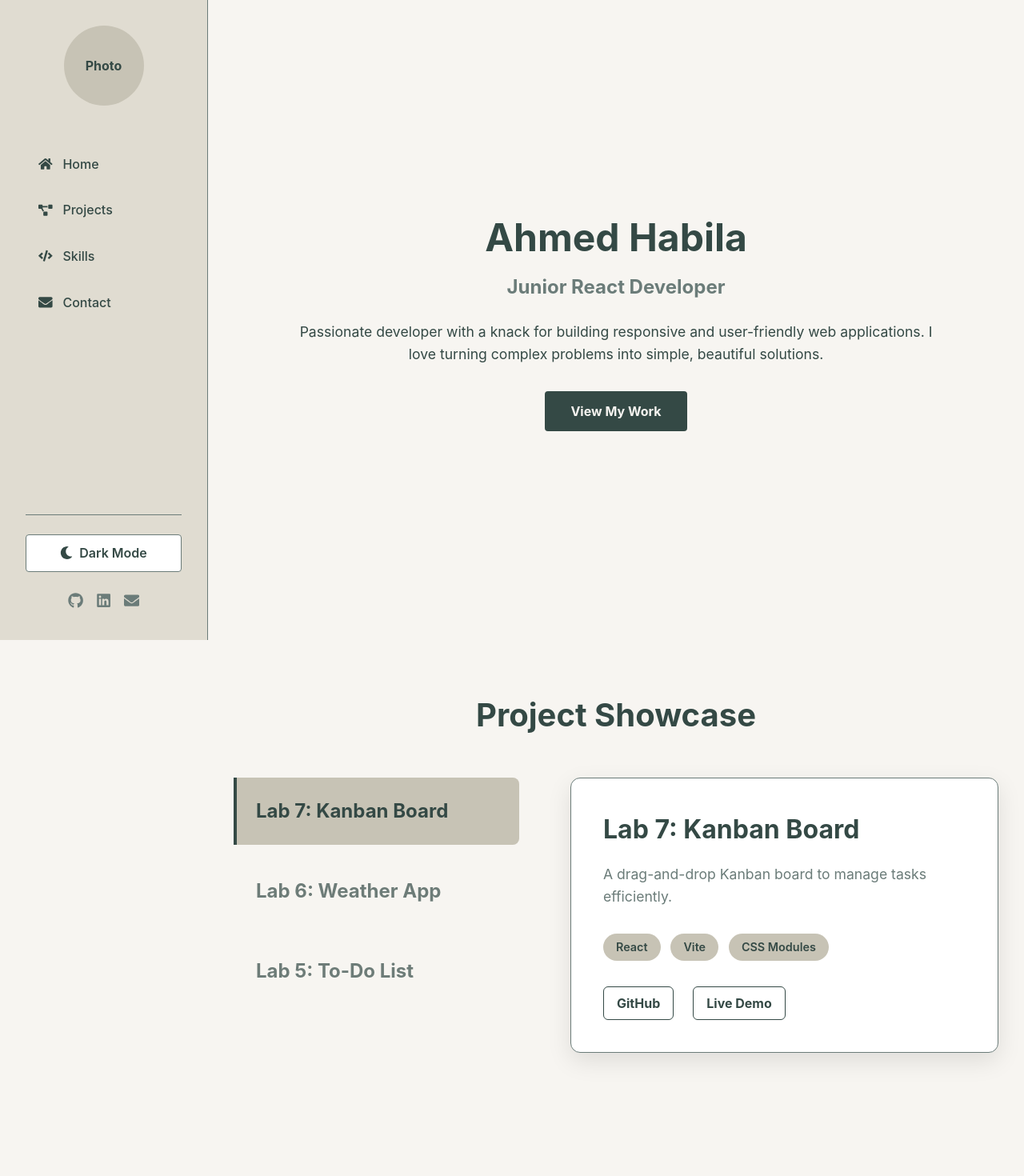
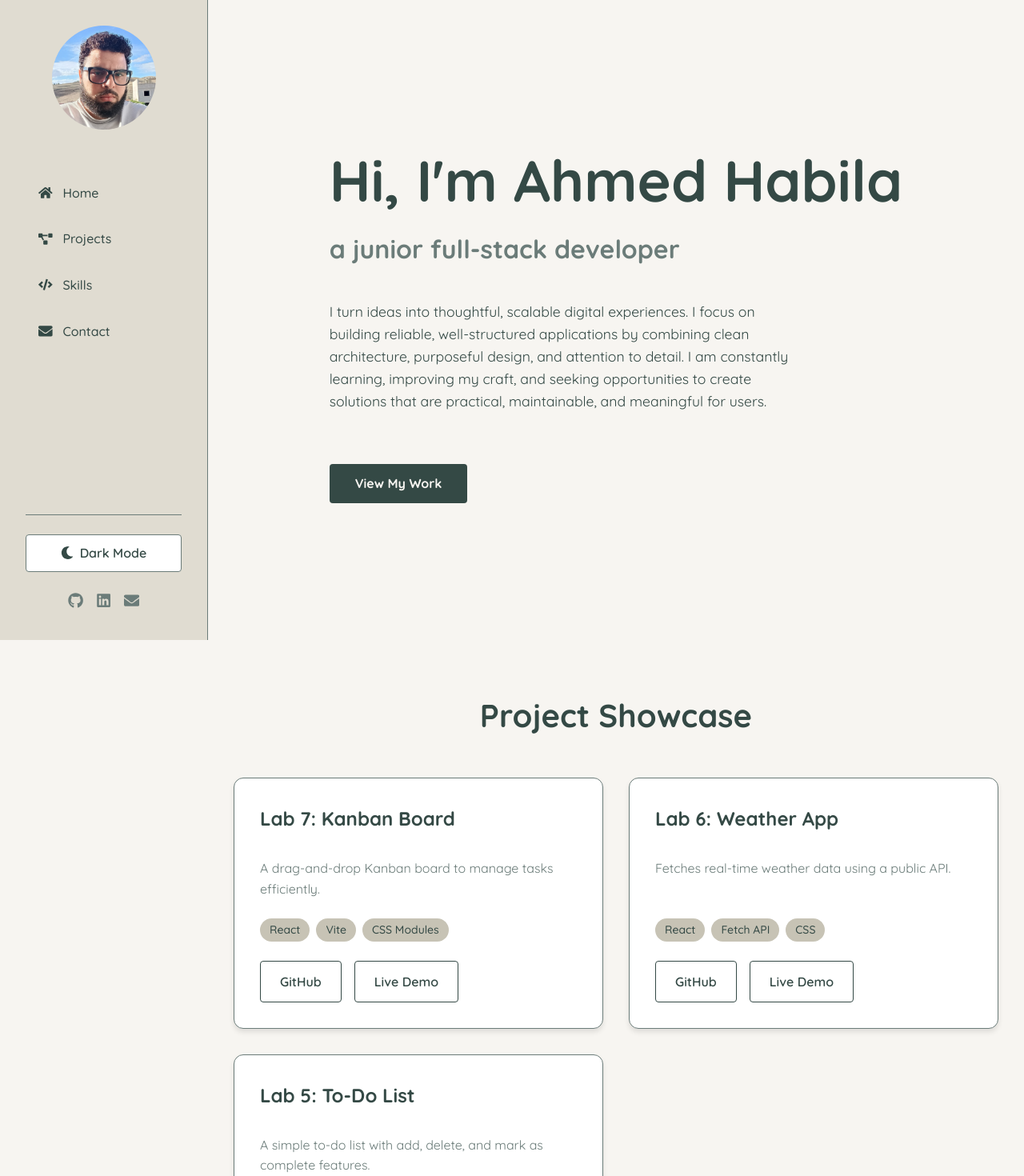
Before and after one commit to Ahmed-Habila/portfolio-caw, a React (Vite) app: page / in a window 1280 px wide. Shown: the top 1470 px of the page at 80% size. Built offline with nearby package versions, Linux system fonts and the light colour scheme.

Commit message:
some ui changes

```diff
--- a/index.html
+++ b/index.html
@@ -4,6 +4,9 @@
     <meta charset="UTF-8" />
     <link rel="icon" type="image/svg+xml" href="/vite.svg" />
     <meta name="viewport" content="width=device-width, initial-scale=1.0" />
+    <link rel="preconnect" href="https://fonts.googleapis.com">
+    <link rel="preconnect" href="https://fonts.gstatic.com" crossorigin>
+    <link href="https://fonts.googleapis.com/css2?family=Quicksand:wght@300..700&family=Rubik:ital,wght@0,300..900;1,300..900&display=swap" rel="stylesheet">
     <title>portfolio-caw</title>
   </head>
   <body>
--- a/src/components/Contact/Contact.jsx
+++ b/src/components/Contact/Contact.jsx
@@ -11,9 +11,9 @@ const Contact = () => {
         <div className={styles.info}>
           <p>Feel free to reach out for collaborations or just a friendly hello!</p>
           <div className={styles.details}>
-            <p><strong>Email:</strong> ahmed@example.com</p>
-            <p><strong>LinkedIn:</strong> <a href="#">linkedin.com/in/ahmed</a></p>
-            <p><strong>GitHub:</strong> <a href="#">github.com/ahmed</a></p>
+            <p><strong>Email:</strong> ahmed.habila@univ-constantine2.dz</p>
+            <p><strong>LinkedIn:</strong> <a href="https://www.linkedin.com/in/ahmed-habila-1b7495300/">https://www.linkedin.com/in/ahmed-habila-1b7495300/</a></p>
+            <p><strong>GitHub:</strong> <a href="https://github.com/Ahmed-Habila">https://github.com/Ahmed-Habila</a></p>
           </div>
         </div>
 
--- a/src/components/Home/Home.jsx
+++ b/src/components/Home/Home.jsx
@@ -6,11 +6,15 @@ const Home = () => {
   return (
     <section id="home" className={styles.home}>
       <div className={styles.content}>
-        <h1>Ahmed Habila</h1>
-        <h2>Junior React Developer</h2>
+        <h1>Hi, I'm Ahmed Habila</h1>
+        <h2>a junior full-stack developer</h2>
         <p className={styles.bio}>
-          Passionate developer with a knack for building responsive and user-friendly web applications.
-          I love turning complex problems into simple, beautiful solutions.
+          I turn ideas into thoughtful,
+          scalable digital experiences. I focus on building reliable,
+           well-structured applications by combining clean architecture,
+           purposeful design, and attention to detail. I am constantly learning,
+           improving my craft, and seeking opportunities to create solutions that are practical,
+           maintainable, and meaningful for users.
         </p>
         <Button href="#projects" variant="primary" className={styles.ctaButton}>View My Work</Button>
       </div>
--- a/src/components/Home/Home.module.css
+++ b/src/components/Home/Home.module.css
@@ -3,49 +3,34 @@
   display: flex;
   justify-content: center;
   align-items: center;
-  text-align: center;
+  text-align: left;
   background-color: var(--bg-color);
   padding: 2rem;
 }
 
 .content {
   max-width: 800px;
-}
-
-.imageContainer {
-  margin-bottom: 1.5rem;
-}
-
-.placeholderImage {
-  width: 150px;
-  height: 150px;
-  border-radius: 50%;
-  background-color: var(--hover-bg);
-  display: flex;
-  justify-content: center;
-  align-items: center;
-  margin: 0 auto;
-  font-size: 0.8rem;
-  color: var(--text-muted);
+  justify-content: start;
 }
 
 .home h1 {
-  font-size: 3rem;
+  font-size: 4.5rem;
   margin-bottom: 0.5rem;
   color: var(--text-color);
 }
 
 .home h2 {
-  font-size: 1.5rem;
+  font-size: 2rem;
   color: var(--text-muted);
-  margin-bottom: 1.5rem;
+  margin-bottom: 2.5rem;
 }
 
 .bio {
   font-size: 1.1rem;
   line-height: 1.6;
-  margin-bottom: 2rem;
+  margin-bottom: 4rem;
   color: var(--text-color);
+  max-width: 600px;
 }
 
 .ctaButton {
--- a/src/components/Projects/Projects.jsx
+++ b/src/components/Projects/Projects.jsx
@@ -1,4 +1,4 @@
-import React, { useState } from 'react';
+import React from 'react';
 import styles from './Projects.module.css';
 import Button from '../Button/Button';
 
@@ -30,39 +30,25 @@ const projectsData = [
 ];
 
 const Projects = () => {
-  const [selectedProject, setSelectedProject] = useState(projectsData[0]);
-
   return (
     <section id="projects" className={styles.projects}>
       <h2>Project Showcase</h2>
-      <div className={styles.container}>
-        <div className={styles.projectList}>
-          {projectsData.map((project) => (
-            <div
-              key={project.id}
-              className={`${styles.projectListItem} ${selectedProject.id === project.id ? styles.active : ''}`}
-              onMouseEnter={() => setSelectedProject(project)}
-            >
-              <h3>{project.title}</h3>
-            </div>
-          ))}
-        </div>
-
-        <div className={styles.projectDisplay}>
-          <div key={selectedProject.id} className={styles.card}>
-            <h3>{selectedProject.title}</h3>
-            <p>{selectedProject.description}</p>
+      <div className={styles.gridContainer}>
+        {projectsData.map((project) => (
+          <div key={project.id} className={styles.card}>
+            <h3>{project.title}</h3>
+            <p>{project.description}</p>
             <div className={styles.techStack}>
-              {selectedProject.techStack.map((tech, index) => (
+              {project.techStack.map((tech, index) => (
                 <span key={index} className={styles.badge}>{tech}</span>
               ))}
             </div>
             <div className={styles.links}>
-              <Button href={selectedProject.githubLink} variant="outlinePrimary" target="_blank" rel="noopener noreferrer">GitHub</Button>
-              {selectedProject.liveDemo && <Button href={selectedProject.liveDemo} variant="outlinePrimary" target="_blank" rel="noopener noreferrer">Live Demo</Button>}
+              <Button href={project.githubLink} variant="outlinePrimary" target="_blank" rel="noopener noreferrer">GitHub</Button>
+              {project.liveDemo && <Button href={project.liveDemo} variant="outlinePrimary" target="_blank" rel="noopener noreferrer">Live Demo</Button>}
             </div>
           </div>
-        </div>
+        ))}
       </div>
     </section>
   );
--- a/src/components/Projects/Projects.module.css
+++ b/src/components/Projects/Projects.module.css
@@ -1,7 +1,7 @@
 .projects {
   padding: 4rem 2rem;
   background-color: var(--bg-color);
-  min-height: 80vh; /* Ensure enough space */
+  min-height: 80vh;
 }
 
 .projects h2 {
@@ -11,148 +11,68 @@
   color: var(--text-color);
 }
 
-.container {
-  display: flex;
-  gap: 4rem;
+.gridContainer {
+  display: grid;
+  grid-template-columns: repeat(auto-fit, minmax(300px, 1fr));
+  gap: 2rem;
   max-width: 1200px;
   margin: 0 auto;
-  align-items: flex-start;
-}
-
-/* Left Side: List */
-.projectList {
-  flex: 1;
-  display: flex;
-  flex-direction: column;
-  gap: 1rem;
-}
-
-.projectListItem {
-  padding: 1.5rem;
-  cursor: pointer;
-  border-left: 4px solid transparent;
-  transition: all 0.3s ease;
-  opacity: 0.7;
-}
-
-.projectListItem h3 {
-  margin: 0;
-  font-size: 1.5rem;
-  color: var(--text-color);
-  transition: color 0.3s;
-}
-
-.projectListItem:hover {
-  opacity: 1;
-  background-color: var(--hover-bg);
-  border-radius: 0 8px 8px 0;
-  transform: translateX(10px);
-}
-
-.projectListItem.active {
-  opacity: 1;
-  border-left-color: var(--primary-color);
-  background-color: var(--hover-bg);
-  border-radius: 0 8px 8px 0;
-}
-
-.projectListItem.active h3 {
-  color: var(--primary-color);
-}
-
-/* Right Side: Display Card */
-.projectDisplay {
-  flex: 1.5;
-  perspective: 1000px;
 }
 
 .card {
   background-color: var(--card-bg);
   border: 1px solid var(--border-color);
   border-radius: 12px;
-  padding: 2.5rem;
-  box-shadow: 0 10px 30px rgba(0,0,0,0.1);
-  animation: slideIn 0.4s cubic-bezier(0.25, 0.46, 0.45, 0.94) both;
+  padding: 2rem;
+  box-shadow: 0 4px 6px rgba(0, 0, 0, 0.1);
+  transition: transform 0.3s ease, box-shadow 0.3s ease;
+  display: flex;
+  flex-direction: column;
 }
 
-@keyframes slideIn {
-  0% {
-    opacity: 0;
-    transform: translateX(20px) scale(0.98);
-  }
-  100% {
-    opacity: 1;
-    transform: translateX(0) scale(1);
-  }
+.card:hover {
+  transform: scale(1.05);
+  box-shadow: 0 10px 20px rgba(0, 0, 0, 0.15);
 }
 
 .card h3 {
   margin-bottom: 1rem;
   color: var(--text-color);
-  font-size: 2rem;
+  font-size: 1.5rem;
 }
 
 .card p {
   color: var(--text-muted);
-  margin-bottom: 2rem;
+  margin-bottom: 1.5rem;
   line-height: 1.6;
-  font-size: 1.1rem;
+  font-size: 1rem;
+  flex-grow: 1;
 }
 
 .techStack {
   display: flex;
   flex-wrap: wrap;
-  gap: 0.8rem;
-  margin-bottom: 2rem;
+  gap: 0.5rem;
+  margin-bottom: 1.5rem;
 }
 
 .badge {
   background-color: var(--hover-bg);
   color: var(--primary-color);
-  padding: 0.4rem 1rem;
+  padding: 0.25rem 0.75rem;
   border-radius: 999px;
-  font-size: 0.9rem;
-  font-weight: 600;
+  font-size: 0.875rem;
+  font-weight: 500;
 }
 
 .links {
   display: flex;
-  gap: 1.5rem;
-}
-
-.links a {
-  text-decoration: none;
-  color: var(--primary-color);
-  font-weight: bold;
-  padding: 0.5rem 1rem;
-  border: 1px solid var(--primary-color);
-  border-radius: 6px;
-  transition: all 0.3s;
-}
-
-.links a:hover {
-  background-color: var(--primary-color);
-  color: var(--bg-color);
+  gap: 1rem;
+  margin-top: auto;
 }
 
 @media (max-width: 768px) {
-  .container {
-    flex-direction: column;
-  }
-
-  .projectList {
-    width: 100%;
-    flex-direction: column;
-  }
-
-  .projectListItem {
-    width: 100%;
-    border-left: 4px solid transparent;
-    border-bottom: none;
-  }
-
-  .projectListItem.active {
-    border-left-color: var(--primary-color);
-    border-bottom: none;
+  .gridContainer {
+    grid-template-columns: 1fr;
   }
 }
--- a/src/components/Sidebar/Sidebar.jsx
+++ b/src/components/Sidebar/Sidebar.jsx
@@ -23,7 +23,7 @@ const Sidebar = () => {
     <aside className={styles.sidebar}>
       <div className={styles.profile}>
         <div className={styles.imageContainer}>
-          <div className={styles.placeholderImage}>Photo</div>
+          <img src="src/assets/pfp.jpg" alt="Ahmed Habila" className={styles.profileImage} />
         </div>
       </div>
 
@@ -59,13 +59,13 @@ const Sidebar = () => {
         </Button>
 
         <div className={styles.socials}>
-          <a href="https://github.com" target="_blank" rel="noopener noreferrer" aria-label="GitHub">
+          <a href="https://github.com/Ahmed-Habila" target="_blank" rel="noopener noreferrer" aria-label="GitHub">
             <FaGithub />
           </a>
-          <a href="https://linkedin.com" target="_blank" rel="noopener noreferrer" aria-label="LinkedIn">
+          <a href="https://www.linkedin.com/in/ahmed-habila-1b7495300/" target="_blank" rel="noopener noreferrer" aria-label="LinkedIn">
             <FaLinkedin />
           </a>
-          <a href="mailto:ahmed@example.com" aria-label="Email">
+          <a href="mailto:ahmed.habila@univ-constantine2.dz" aria-label="Email">
             <FaEnvelope />
           </a>
         </div>
--- a/src/components/Sidebar/Sidebar.module.css
+++ b/src/components/Sidebar/Sidebar.module.css
@@ -23,17 +23,12 @@
   margin-bottom: 1rem;
 }
 
-.placeholderImage {
-  width: 100px;
-  height: 100px;
+.profileImage {
+  width: 130px;
+  height: 130px;
   border-radius: 50%;
-  background-color: var(--hover-bg);
-  display: flex;
-  justify-content: center;
-  align-items: center;
+  object-fit: cover;
   margin: 0 auto;
-  color: var(--text-color);
-  font-weight: bold;
 }
 
 .name {
@@ -126,6 +121,5 @@
 @media (max-width: 768px) {
   .sidebar {
     transform: translateX(-100%);
-    /* Mobile implementation would require a toggle button/hamburger menu */
   }
 }
--- a/src/index.css
+++ b/src/index.css
@@ -1,5 +1,5 @@
 :root {
-  font-family: Inter, system-ui, Avenir, Helvetica, Arial, sans-serif;
+  font-family: 'Quicksand', sans-serif;
   line-height: 1.5;
   font-weight: 400;
 
```
Also changed, not shown: src/assets/pfp.jpg (added).
